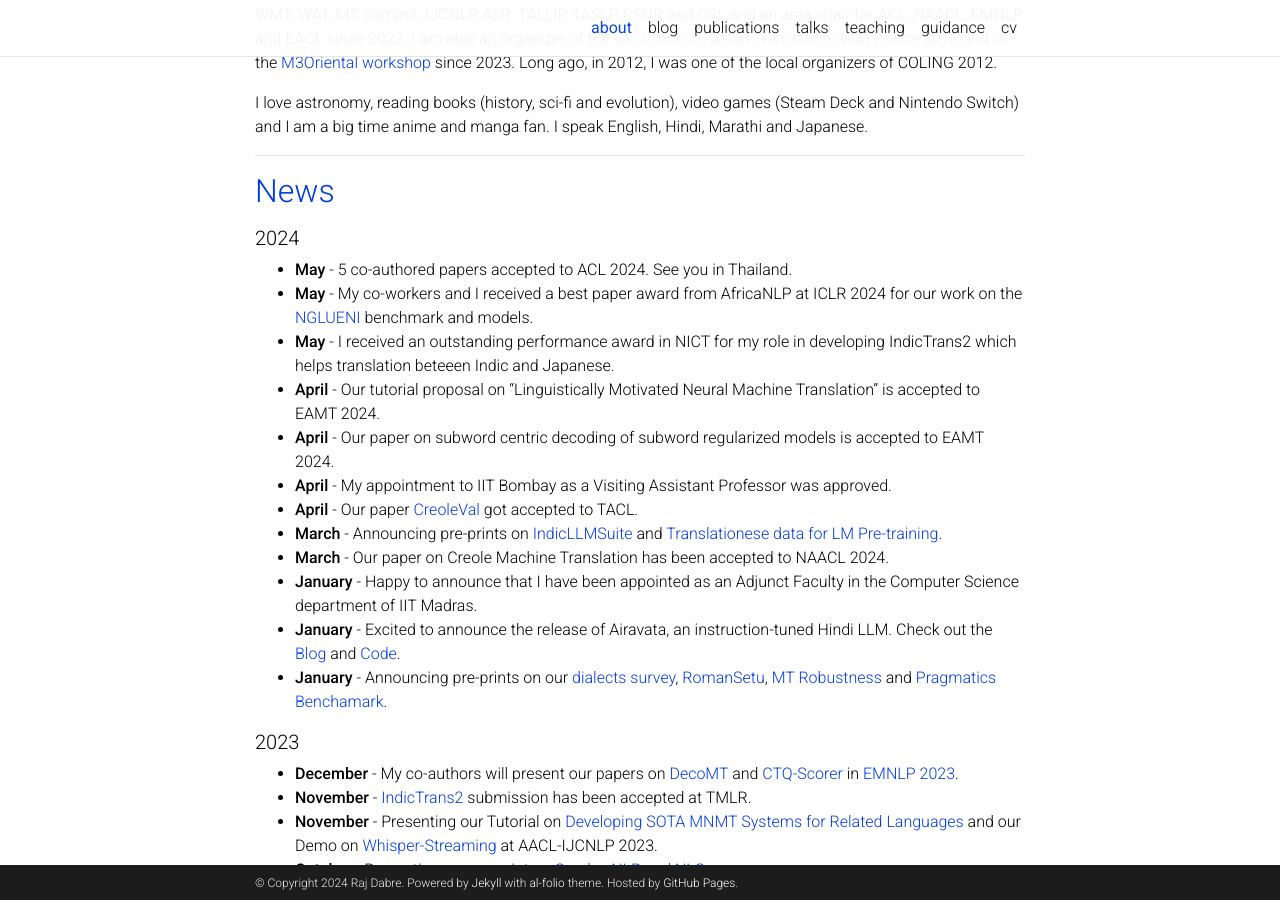
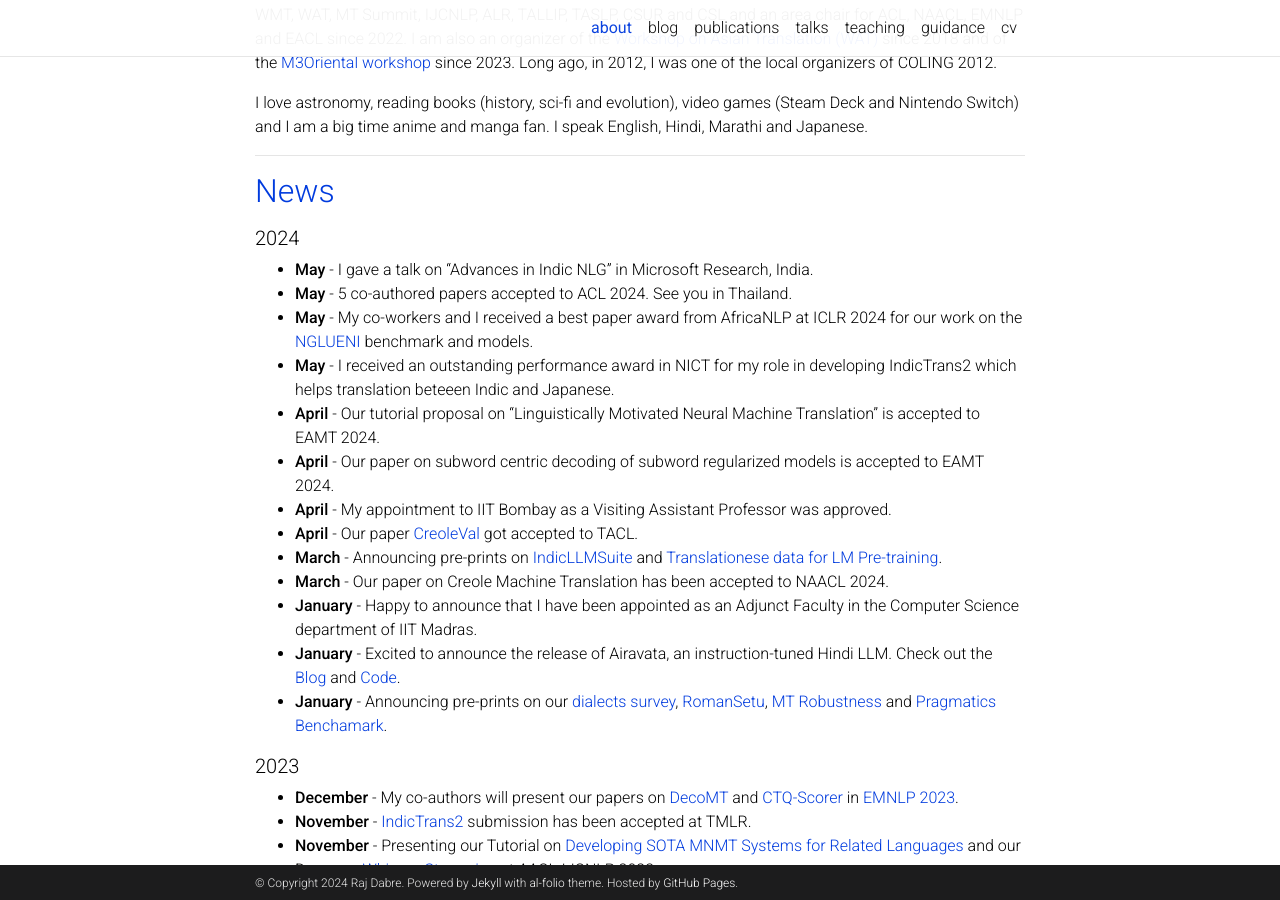
Before and after one commit to prajdabre/prajdabre.github.io, a Jekyll site: the page built from _pages/about.md, in a window 1280 px wide and 900 px high, scrolled down 837 px. Built offline with Jekyll 4.4.1, drawn with Linux system fonts in a browser that asks for light colours; full-size pictures stand in for the smaller copies a plugin makes; comment, search, counter and statistics services are not loaded; a style sheet for code colours, icons or effects is not loaded.

Commit message:
Update about.md

```diff
--- a/_pages/about.md
+++ b/_pages/about.md
@@ -33,6 +33,7 @@ I love astronomy, reading books (history, sci-fi and evolution), video games (St
 <h2 style="color:#003BDE; margin-bottom:0.5em">News</h2>
 
 ##### 2024
+- **May** - I gave a talk on "Advances in Indic NLG" in Microsoft Research, India.
 - **May** - 5 co-authored papers accepted to ACL 2024. See you in Thailand.
 - **May** - My co-workers and I received a best paper award from AfricaNLP at ICLR 2024 for our work on the [NGLUENI](https://aclanthology.org/2024.lrec-main.1071/) benchmark and models.
 - **May** - I received an outstanding performance award in NICT for my role in developing IndicTrans2 which helps translation beteeen Indic and Japanese.
```
